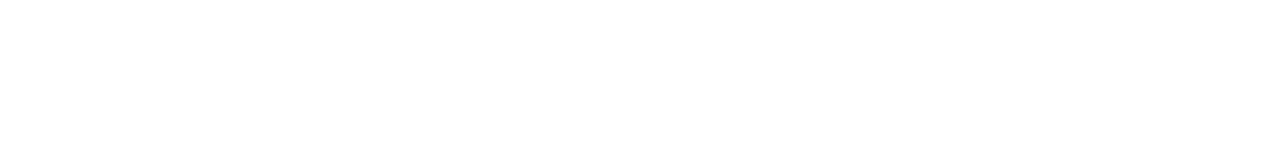
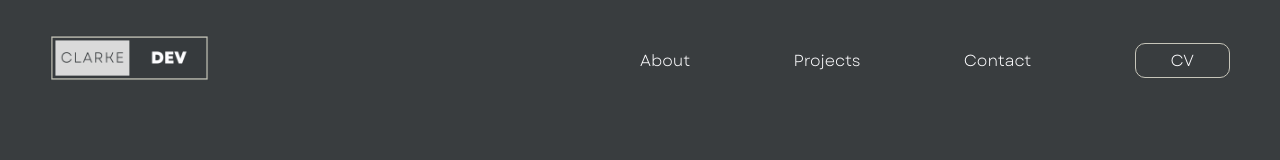
Before and after one commit to Deece91/Clarke-Dev, a plain HTML site: page index.html in a window 1280 px wide. Drawn offline with Linux system fonts and the light colour scheme.

Commit message:
body styles and header

```diff
--- a/Assets/styles.css
+++ b/Assets/styles.css
@@ -0,0 +1,73 @@
+body{
+    background-color: #393D3F;
+    overflow: hidden;
+    margin: 0;
+    padding: 0;
+}
+
+@font-face {
+    font-family: "Garet-Book";
+    src: local("Garet-Book"), url(Garet-Book.otf);
+}
+
+@font-face {
+    font-family: "Garet-Heavy";
+    src: local("Garet-Heavy"), url(Garet-Heavy.otf);
+}
+
+p{
+    color: #fdfdff;
+
+    font-family: Garet-Book;
+}
+
+h1{
+    color: #fdfdff;
+    font-family: Garet-Heavy;
+}
+
+
+/* header styles */
+
+header{
+    display: flex;
+    height: 120px;
+    padding-left: 50px;
+    padding-right: 50px;
+    align-items: center;
+    justify-content: space-between;
+}
+
+nav{
+    display: flex;
+    justify-content: space-between;
+    align-items: center;
+    width: 50%;
+}
+
+nav a{
+    font-family: Garet-Book;
+    color: #fdfdff;
+}
+
+nav a:hover{
+    text-decoration: underline;
+}
+
+nav a.button{
+    padding: 5px 35px;
+    border: 1px solid #C6C5B9;
+    border-radius: 10px;
+    transition: .5s;
+}
+
+nav a.button:hover{
+    background-color: #C6C5B9;
+    color: #393D3F;
+    transition: .5s;
+}
+
+div.logo img{
+    width: 45%;
+    height: auto;
+}
--- a/index.html
+++ b/index.html
@@ -9,7 +9,18 @@
 </head>
 <body>
 
+    <header>
+        <div class="logo">
+            <img src="./Assets/clarkedev - logo.png">
+        </div>
 
+        <nav>
+            <a>About</a>
+            <a>Projects</a>
+            <a>Contact</a>
+            <a class="button">CV</a>
+        </nav>
+    </header>
 
 </body>
 </html>
```
Also changed, not shown: Assets/Garet-Book.otf (added), Assets/Garet-Book.ttf (added), Assets/Garet-Book.woff (added), Assets/Garet-Book.woff2 (added), Assets/Garet-Heavy.otf (added), Assets/Garet-Heavy.ttf (added), Assets/Garet-Heavy.woff (added), Assets/Garet-Heavy.woff2 (added), 2 other files.
